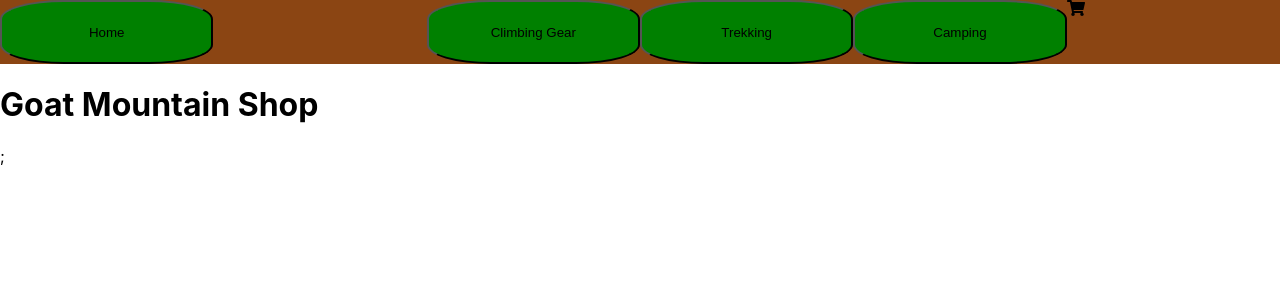
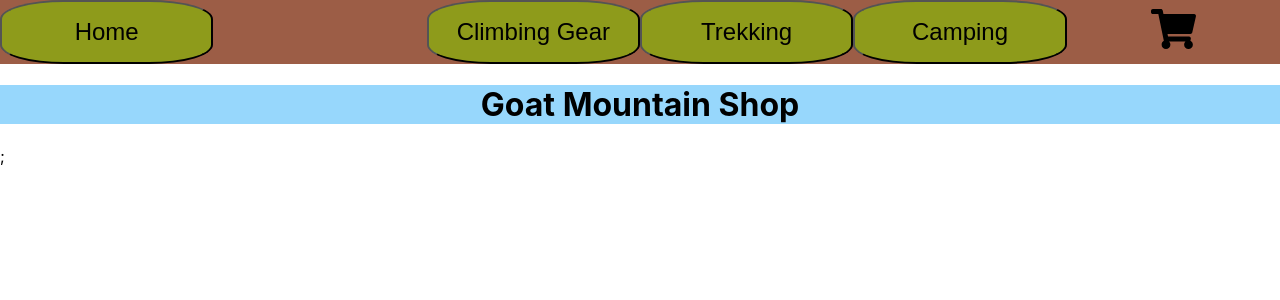
Before and after one commit to JaguRom/Boulder-Agustin-Romero, a React (Create React App) app: page / in a window 1280 px wide. Shown: the top 300 px of the page. Built offline with nearby package versions, Linux system fonts and the light colour scheme.

Commit message:
Desafío 3 y 4 con cambios css

```diff
--- a/public/index.html
+++ b/public/index.html
@@ -24,7 +24,7 @@
       work correctly both with client-side routing and a non-root public URL.
       Learn how to configure a non-root public URL by running `npm run build`.
     -->
-    <title>React App</title>
+    <title>Boulder Mountain Shop</title>
   </head>
   <body>
     <noscript>You need to enable JavaScript to run this app.</noscript>
--- a/src/App.js
+++ b/src/App.js
@@ -4,12 +4,10 @@ import ItemListContainer from './Components/ItemListContainer/ItemListContainer'
 
 function App() {
   return (
-    <div>
-      <header>
-        <NavBar />
-        <ItemListContainer greeting="Goat Mountain Shop"/>
-      </header>
-    </div>
+    <body>
+      <NavBar />
+      <ItemListContainer greeting="Goat Mountain Shop"/>
+    </body>
   );
 }
 
--- a/src/Components/CartWidget/CartWidget.css
+++ b/src/Components/CartWidget/CartWidget.css
@@ -0,0 +1,7 @@
+.cart-widget{
+    color:black;
+    font-size:  2.5rem;
+    text-align: center;
+    margin: 1rem, 1rem, 1rem, 1rem;
+    padding-top: 0.30rem;
+}
--- a/src/Components/CartWidget/CartWidget.js
+++ b/src/Components/CartWidget/CartWidget.js
@@ -1,4 +1,4 @@
-
+import "./CartWidget.css"
 import { FontAwesomeIcon } from '@fortawesome/react-fontawesome'
 import { faShoppingCart } from '@fortawesome/free-solid-svg-icons'
 
@@ -8,9 +8,8 @@ const element = <FontAwesomeIcon icon={faShoppingCart} />
 
 function CartWidget() {
   return (
-element
+<div className="cart-widget" >{element}</div>
   );
 }
 
 export default CartWidget;
-<i class="fas fa-shopping-cart"></i>
--- a/src/Components/ItemListContainer/ItemListContainer.css
+++ b/src/Components/ItemListContainer/ItemListContainer.css
@@ -1 +1,6 @@
-function Item
+.item-list-container-h1{
+    width: 100%;
+    background-color: #97D7FC;
+    color: black;
+    text-align: center;
+}
--- a/src/Components/ItemListContainer/ItemListContainer.js
+++ b/src/Components/ItemListContainer/ItemListContainer.js
@@ -1,7 +1,9 @@
+import "./ItemListContainer.css"
+
 function ItemListContainer(props) {
     return (
       <div>
-        <h1>{props.greeting}</h1>;
+        <h1 className="item-list-container-h1">{props.greeting}</h1>;
       </div>
     );
   }
--- a/src/Components/NavBar/NavBar.css
+++ b/src/Components/NavBar/NavBar.css
@@ -1,6 +1,7 @@
 .nav-container {
     width: 100%;
-    background-color: saddlebrown;
+    background-color: #9C5D46;
+    color: #FFFBFF;
 }
 
 nav{
@@ -19,9 +20,12 @@ nav{
 
 .button{
     border-radius: 30%;
-    background-color: green;
+    background-color: #8e9b1b;
     padding: 0 20px;
+    color: black;
+    font-size: 1.5rem;
 }
 .button:hover {
 box-shadow: rgba(253, 76, 0, 0.5) 0 3px 8px;
+color: snow;
 }
```
